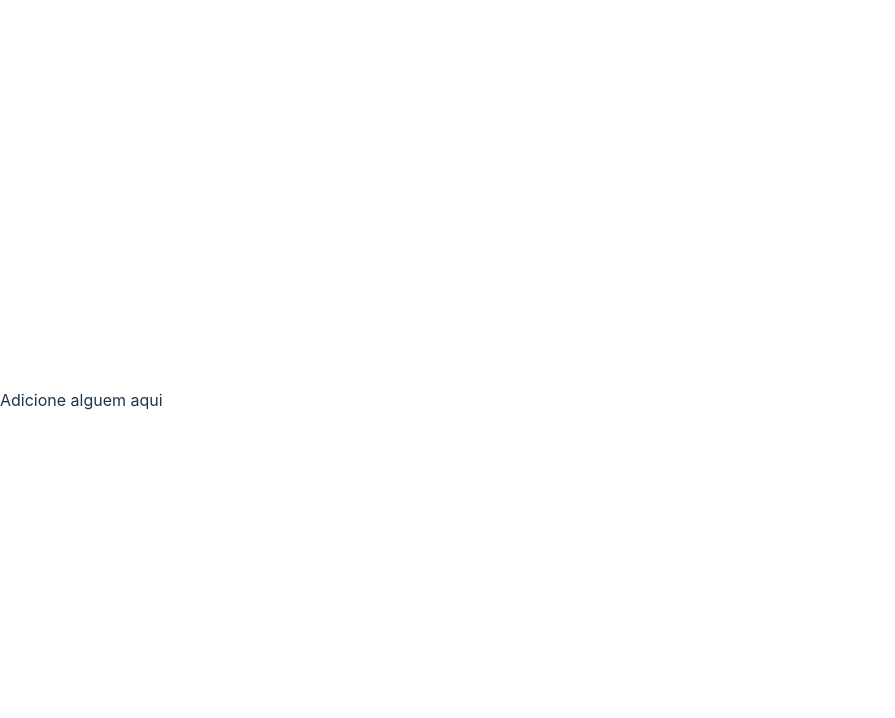
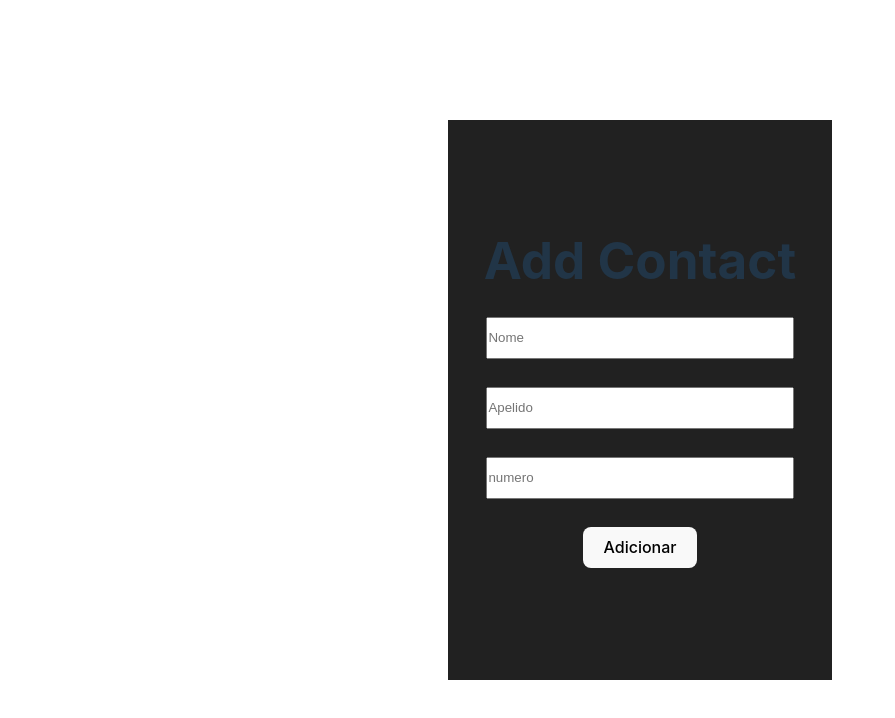
Before and after one commit to avellin0/socket_chat, a React (Vite) app in the folder front-end/: page /AddContact in a window 1280 px wide. Shown: the top 718 px of the page, without its empty margins (0-895 px from the left). Built offline with nearby package versions, Linux system fonts and the light colour scheme; no server answers.

Commit message:
add page in progress...

```diff
--- /dev/null
+++ b/front-end/src/components/Contact/NewContact.css
@@ -0,0 +1,23 @@
+.AddContact-Scope{
+    height: 100vh;
+    width: 100vw;
+    display: flex;
+    justify-content: center;
+    align-items: center;
+}
+
+.AddContact-Area{
+    width: 30%;
+    height: 70%;
+    background-color: #212121;
+    display: flex;
+    flex-direction: column;
+    justify-content: center;
+    align-items: center;
+    gap: 5%;
+}
+
+.AddContact-input{
+    width: 80%;
+    height: 7.5%;
+}
--- a/front-end/src/components/Contact/NewContact.tsx
+++ b/front-end/src/components/Contact/NewContact.tsx
@@ -1,7 +1,37 @@
+import './NewContact.css'
+import { useRef } from 'react'
+import socket from '../socket'
 export default function NewContact(){
+
+    const friendContact = useRef<HTMLInputElement>(null)
+
+    const handleSubmit = () => {
+        try{
+            const friendName = friendContact.current?.value
+            console.log("nome do amigo", friendName);
+
+            socket.emit('new_contact', friendName)
+
+        }catch(err){
+            console.log("erro aqui:", err);
+        }
+
+        }
+
     return (
         <>
-        Adicione alguem aqui
+            <div className="AddContact-Scope">
+                <div className='AddContact-Area'>
+                    <h1>Add Contact</h1>
+                    <input type="text" placeholder='Nome' className='AddContact-input'/>
+                    <input type="text" placeholder='Apelido' className='AddContact-input' ref={friendContact}/>
+                    <input type="text" placeholder='numero' className='AddContact-input'/>
+                    <button onClick={() => handleSubmit()}>Adicionar</button>
+                </div>
+            </div>
         </>
     )
 }
+
+
+// agora so preciso manipular esse envio e enviar no chat !
--- a/front-end/src/components/Home/Home.tsx
+++ b/front-end/src/components/Home/Home.tsx
@@ -3,7 +3,7 @@ import './Home.css'
 import Contact from './Home-Contacts/Contact'
 import socket from '../socket'
 import { usernameLogin } from '../Login/Login'
-import AddContact from "../../../public/addContact.png"
+import AddContact from "../../addContact.png"
 import { useNavigate } from 'react-router-dom'
 type TypeMessage = {
     message: string,
```
Also changed, not shown: front-end/src/addContact.png (renamed from front-end/public/addContact.png).
